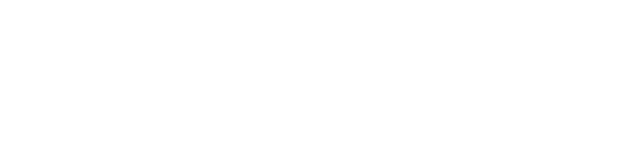
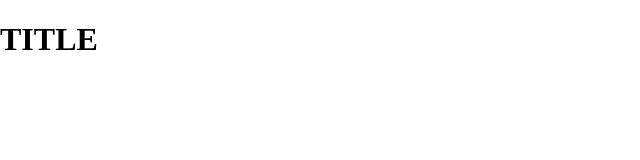
Before and after one commit to Gjhnsn/mobile-friendly-practice, a plain HTML site: page index.html in a window 1280 px wide. Shown: the whole page, without its empty margins (0-640 px from the left). Drawn offline with Linux system fonts and the light colour scheme.

Commit message:
added take-home branch

```diff
--- a/css/styles.css
+++ b/css/styles.css
@@ -0,0 +1,4 @@
+body {
+  margin: 0;
+  padding: 0;
+}
--- a/index.html
+++ b/index.html
@@ -9,5 +9,6 @@
   </head>
   <body>
     <header class="header"></header>
+    <h1>TITLE</h1>
   </body>
 </html>
```
